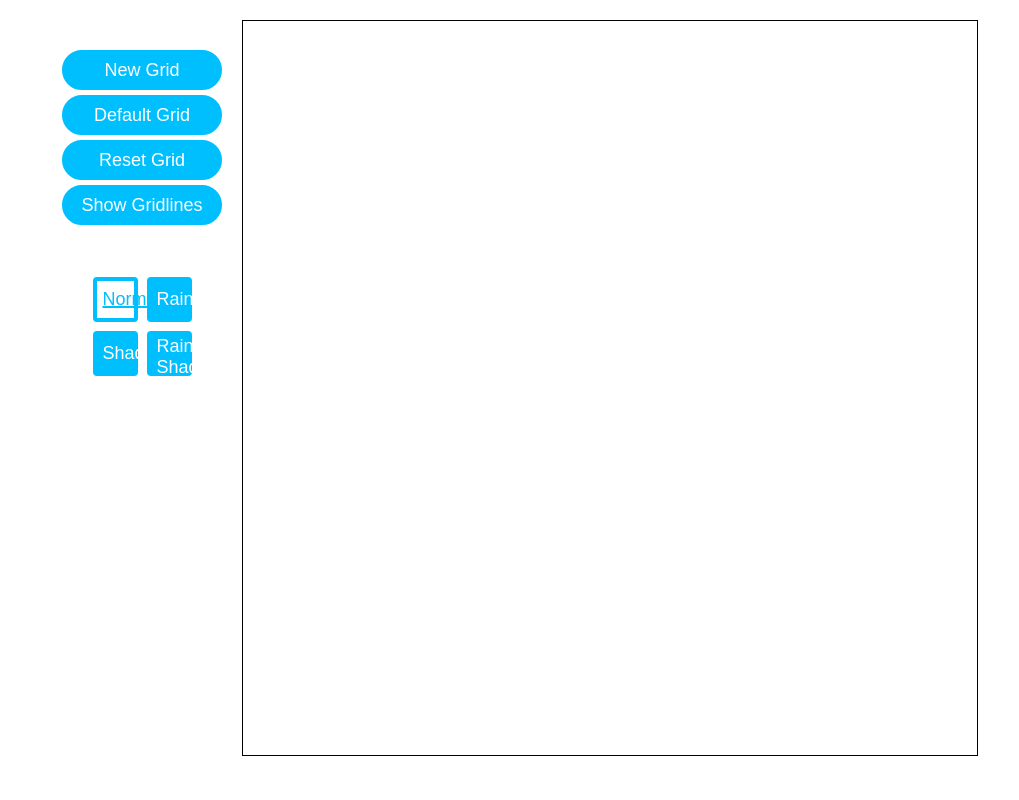
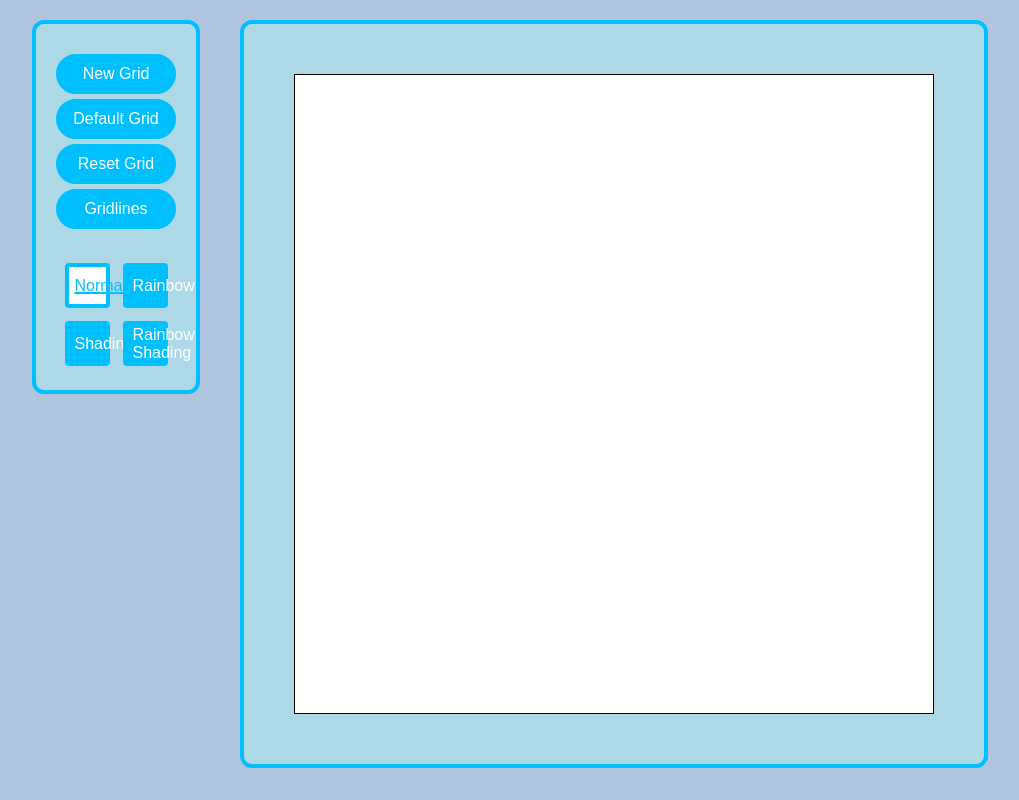
Before and after one commit to ecasetycea/etch-a-sketch, a plain HTML site: page index.html in a window 1280 px wide. Shown: the whole page, without its empty margins (130-1149 px from the left). Drawn offline with Linux system fonts and the light colour scheme.

Commit message:
Add padding to containers

```diff
--- a/index.html
+++ b/index.html
@@ -14,7 +14,7 @@
                 <button id="new">New Grid</button>
                 <button id="default">Default Grid</button>
                 <button id="reset">Reset Grid</button>
-                <button id="gridlines">Show Gridlines</button>
+                <button id="gridlines">Gridlines</button>
             </div>
             <div class="colorSelect">
                 <button id="trail" class="isSelected squareBtn">Normal</button>
@@ -23,6 +23,9 @@
                 <button id="shadeTrailColor" class="squareBtn">Rainbow Shading</button>
             </div>
         </div>
-        <div class="gridContainer"></div>
+
+        <div class="borderedContainer">
+            <div class="gridContainer"></div>
+        </div>
     </body>
 </html>
--- a/script.js
+++ b/script.js
@@ -61,10 +61,11 @@ function getNumberInput(promptText) {
 }
 
 function getBoxSize(gridWidth, gridHeight, gridResWidth, gridResHeight) {
-    const toolbarConst = 50;
-    gridHeight -= toolbarConst;
+    // magic number, don't change
+    const toolbarConst = 146;
+
     const boxWidth  = gridWidth/gridResWidth;
-    const boxHeight = gridHeight/gridResHeight;
+    const boxHeight = (gridHeight-toolbarConst)/gridResHeight;
     const boxSide = Math.floor(Math.min(boxWidth, boxHeight));
 
     return Math.floor(boxSide);
--- a/styles.css
+++ b/styles.css
@@ -14,6 +14,19 @@ body {
     margin: 20px;
     display: flex;
     justify-content: center;
+    gap: 40px;
+    background-color: lightsteelblue;
+}
+
+.menu,
+.borderedContainer {
+    background-color: lightblue;
+    border: 4px deepskyblue solid;
+    border-radius: 12px;
+}
+
+.borderedContainer {
+    padding: 50px;
 }
 
 .menu {
@@ -22,8 +35,11 @@ body {
     justify-content: flex-start;
     align-items: center;
     align-self: flex-start;
-    gap: 30px;
-    margin-top: 30px;
+    gap: 10px;
+    /*
+    padding: 20px;
+    */
+    padding-top: 30px;
 }
 
 .buttons,
@@ -45,20 +61,20 @@ body {
 
 button {
     flex: none;
-    width: 160px;
+    width: 120px;
     height: 40px;
     margin: 0 20px;
     border: 4px deepskyblue solid;
     background-color: deepskyblue;
     border-radius: 20px;
     color: white;
-    font-size: 18px;
+    font-size: 16px;
 }
 
 button.squareBtn {
     width: 45px; /*should be 75*/
     height: 45px;
-    margin: 2px 2px;
+    margin: 4px 4px;
     border-radius: 4px;
 }
 
@@ -70,13 +86,14 @@ button:hover {
 }
 
 button:active {
-    background-color: lightpink;
+    background-color: lightsteelblue;
 }
 
 .gridContainer {
     display: flex;
     justify-content: center;
     align-self: center;
+    background-color: white;
 }
 
 .gridColumn {
```
